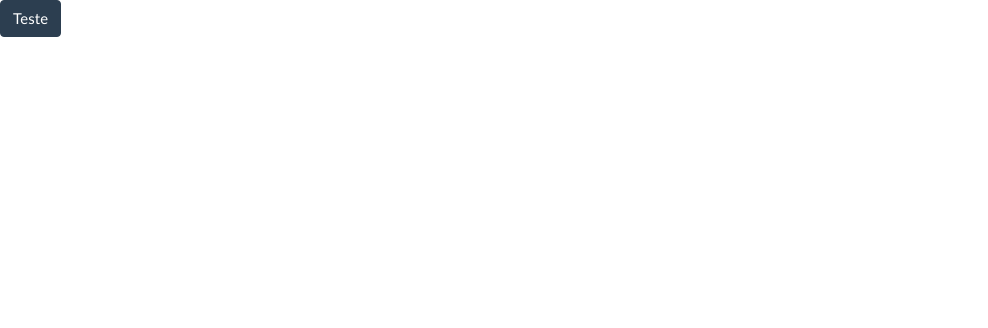
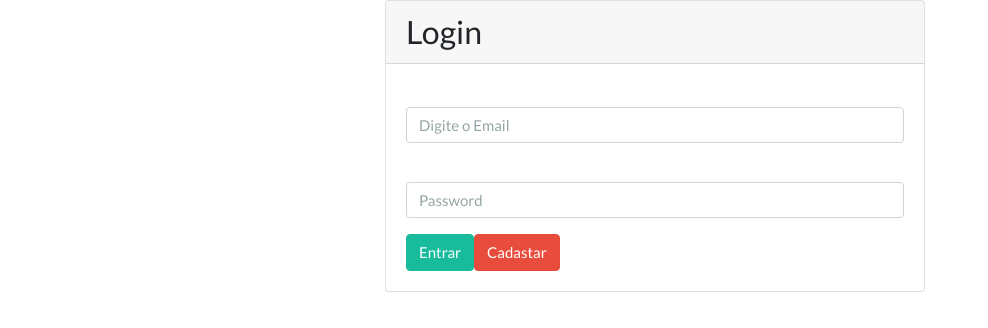
Before and after one commit to adriangonc/minhas-financas-app-react, a React (Create React App) app: page / in a window 1280 px wide. Shown: the top 328 px of the page, without its empty margins (0-988 px from the left). Built offline with nearby package versions, Linux system fonts and the light colour scheme.

Commit message:
Criação de página de login.

```diff
--- a/src/App.js
+++ b/src/App.js
@@ -1,4 +1,5 @@
 import React from 'react';
+import Login from './views/login'
 
 import 'bootswatch/dist/flatly/bootstrap.css'
 
@@ -7,7 +8,7 @@
   render(){
     return(
       <div>
-        <button type="button" className="btn btn-primary">Teste</button>
+        <Login/>
       </div>
     )
   }
--- /dev/null
+++ b/src/components/card.js
@@ -0,0 +1,17 @@
+import React from 'react'
+
+class Card extends React.Component{
+    render(){
+        return(
+            <div className="card md-3">
+            <h3 className="card-header">{this.props.title}</h3>
+                <div className="card-body">
+                    {this.props.children}
+
+                </div>
+            </div>
+        )
+    }
+}
+
+export default Card
--- /dev/null
+++ b/src/components/form-group.js
@@ -0,0 +1,12 @@
+import React from 'react'
+
+function FormGroup(props){
+    return(
+        <div className="form-group">
+            <label htmlFor={props.htmlFor}>{props.label}</label>
+            {props.children}
+        </div>
+    )
+}
+
+export default FormGroup
--- a/src/index.css
+++ /dev/null
@@ -1,13 +0,0 @@
-body {
-  margin: 0;
-  font-family: -apple-system, BlinkMacSystemFont, 'Segoe UI', 'Roboto', 'Oxygen',
-    'Ubuntu', 'Cantarell', 'Fira Sans', 'Droid Sans', 'Helvetica Neue',
-    sans-serif;
-  -webkit-font-smoothing: antialiased;
-  -moz-osx-font-smoothing: grayscale;
-}
-
-code {
-  font-family: source-code-pro, Menlo, Monaco, Consolas, 'Courier New',
-    monospace;
-}
--- /dev/null
+++ b/src/views/login.js
@@ -0,0 +1,63 @@
+import React from 'react'
+import Card from'../components/card'
+import FormGroup from '../components/form-group'
+
+class Login extends React.Component{
+
+    state = {
+        email : '',
+        senha : ''
+    }
+
+    entrar = () => {
+        console.log('Email: ', this.state.email)
+        console.log('Senha', this.state.senha)
+    }
+
+    render(){
+        return (
+            <div className="container">
+                <div className="row">
+                    <div className="col-md-6" style={ {position : 'relative', left : '300px'} }>
+                        <div className="bs-docs-section">
+                            <Card title="Login">
+                                <div className="row">
+                                    <div className="col-lg-12">
+                                        <div className="bs-component">
+                                            <fieldset>
+                                                <FormGroup Label="Email: *" htmlFor="exampleInputEmail1">
+                                                <input type="email"
+                                                    value={this.state.email}
+                                                    onChange={e => this.setState({email: e.target.value})}
+                                                    className="form-control"
+                                                    id="exampleInputEmail1"
+                                                    aria-describedby="emailHelp" placeholder="Digite o Email">
+
+                                                    </input>
+                                                </FormGroup>
+                                                <FormGroup Label="Senha: *" htmlFor="exampleInputPassword1">
+                                                <input type="password"
+                                                    value={this.state.senha}
+                                                    onChange={e => this.setState({senha : e.target.value})}
+                                                    className="form-control"
+                                                    id="exampleInputPassword1"
+                                                    placeholder="Password">
+
+                                                </input>
+                                                </FormGroup>
+                                                <button onClick={this.entrar} className="btn btn-success">Entrar</button>
+                                                <button className="btn btn-danger">Cadastar</button>
+                                            </fieldset>
+                                        </div>
+                                    </div>
+                                </div>
+                            </Card>
+                        </div>
+                    </div>
+                </div>
+            </div>
+        )
+    }
+}
+
+export default Login
```
Also changed, not shown: src/App.css (deleted, +0 -38 lines), src/serviceWorker.js (deleted, +0 -141 lines), src/logo.svg (deleted), 1 other file (tests, documents, lock files or other folders).
